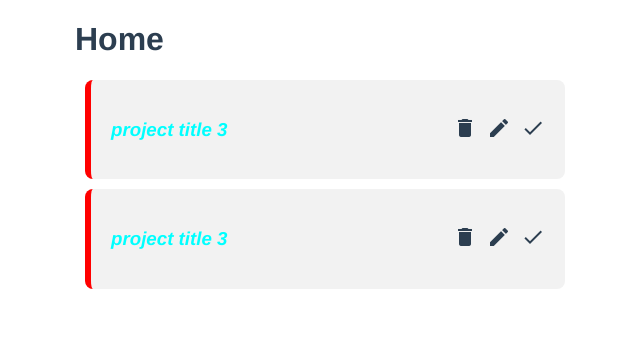
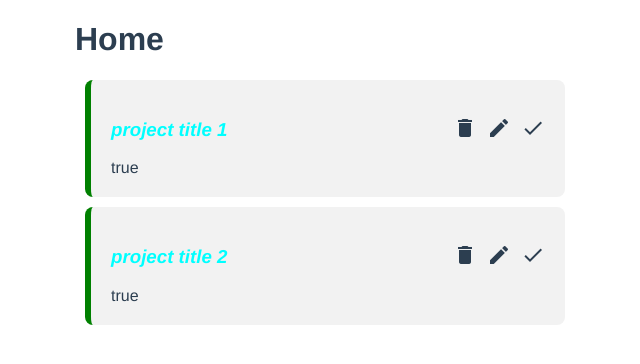
Before and after one commit to Felip20/project_planner, a Vue app: page / in a window 1280 px wide. Shown: the top 364 px of the page, without its empty margins (315-955 px from the left). Built offline with nearby package versions, Linux system fonts and the light colour scheme; data requests are answered from the project's data file.

Commit message:
update toggle

```diff
--- a/database/db.json
+++ b/database/db.json
@@ -2,13 +2,15 @@
   "projects": [
     {
       "id": 1,
-      "title": "project title 3",
-      "detail": "project detail 3"
+      "title": "project title 1",
+      "detail": "project detail 1",
+      "complete": true
     },
     {
-      "id": 3,
-      "title": "project title 3",
-      "detail": "project detail 3"
+      "id": 2,
+      "title": "project title 2",
+      "detail": "project detail 2",
+      "complete": true
     }
   ]
 }
--- a/src/components/SingleProject.vue
+++ b/src/components/SingleProject.vue
@@ -1,5 +1,5 @@
 <template>
-    <div class="project">
+    <div class="project" :class="{checking:vic.complete}">
         <div class="flexing">
             <div>
                 <h3 @click="ShowData=!ShowData">{{vic.title}}</h3>
@@ -11,13 +11,13 @@
                 <span class="material-icons">
                     edit
                 </span>
-                <span class="material-icons">
+                <span class="material-icons" @click="updateProject">
                     done
                 </span>
             </div>
         </div>
         <p v-if="ShowData">{{vic.detail}}</p>
-
+            {{vic.complete}}
     </div>
 </template>
 
@@ -41,7 +41,27 @@ export default {
 
             })
 
+        },
+        updateProject(){
+            let updateRoute = this.api+this.vic.id;
+            fetch(updateRoute,{method:"PATCH",
+                headers:{
+                    "Content-Type":"application/json"
+                },
+                body:JSON.stringify(
+                    {
+                        complete:!this.vic.complete
+                    }
+                )
+            })
+            .then(()=>{
+                this.$emit("complete",this.vic.id)
+            })
+            .catch(()=>{
+
+            })
         }
+
     }
 }
 </script>
@@ -75,5 +95,8 @@ span:hover{
     cursor: pointer;
     color: #777;
 }
+.checking{
+    border-left-color: green;
+}
 
 </style>
--- a/src/views/Home.vue
+++ b/src/views/Home.vue
@@ -2,7 +2,8 @@
   <div class="home">
     <h1>Home</h1>
     <div v-for="project in projects" :key="project.id">
-      <SingleProject :vic="project" @dele="deleProject"></SingleProject>
+      <SingleProject :vic="project" @dele="deleProject"
+      @complete="updateProject"></SingleProject>
     </div>
   </div>
 </template>
@@ -26,6 +27,12 @@ export default {
       this.projects = this.projects.filter(project =>{
         return project.id!= dv;
       })
+    },
+    updateProject(dv){
+      let findProject = this.projects.find(project=>{
+        return project.id === dv;
+      });
+      findProject.complete =! findProject.complete
     }
   },
   mounted(){
```
